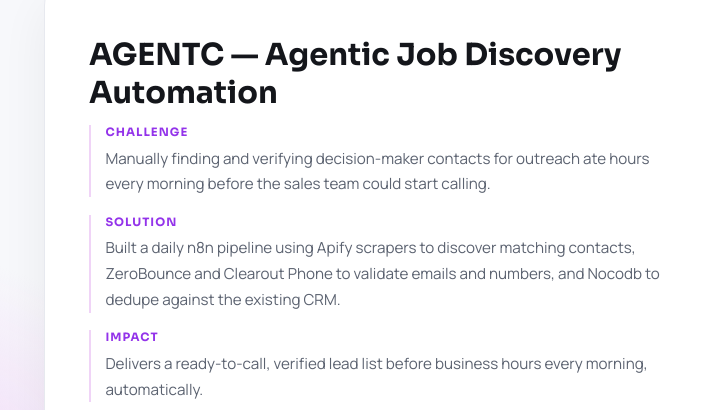
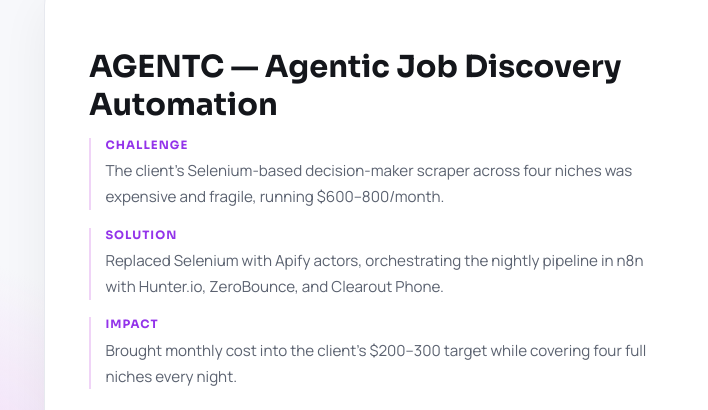
Before and after one commit to MuhammadSulemanSaleem/MuhammadSulemanSaleem.github.io, an Astro site: page / in a window 1280 px wide. Shown: the part 4354-4764 px from the top of the page, 0-708 px from the left. Built offline with nearby package versions, Linux system fonts and the light colour scheme; Astro itself is replaced by a stand-in of ours.

Commit message:
fix: sync Home page AGENTC card with the corrected case-study copy
The Home page's Selected Works AGENTC card was missed in the earlier
Apify/Hunter.io rebuild (2ad0a4b) and still described the old
Selenium-era pipeline.

```diff
--- a/src/pages/index.astro
+++ b/src/pages/index.astro
@@ -92,13 +92,13 @@
     tint: 'violet',
     name: 'AGENTC — Agentic Job Discovery Automation',
     screenshot: '/assets/screenshots/agentc-job-discovery/feature-mockup.png',
-    metric: 'Daily verified leads before business hours',
+    metric: 'Nightly across 4 niches · $600–800/mo → $200–300/mo',
     challenge:
-      'Manually finding and verifying decision-maker contacts for outreach ate hours every morning before the sales team could start calling.',
+      "The client's Selenium-based decision-maker scraper across four niches was expensive and fragile, running $600–800/month.",
     solution:
-      'Built a daily n8n pipeline using Apify scrapers to discover matching contacts, ZeroBounce and Clearout Phone to validate emails and numbers, and Nocodb to dedupe against the existing CRM.',
+      'Replaced Selenium with Apify actors, orchestrating the nightly pipeline in n8n with Hunter.io, ZeroBounce, and Clearout Phone.',
     impact:
-      'Delivers a ready-to-call, verified lead list before business hours every morning, automatically.',
+      "Brought monthly cost into the client's $200–300 target while covering four full niches every night.",
     slug: 'agentc-job-discovery',
   },
   {
```
